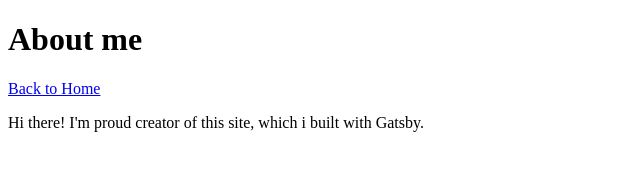
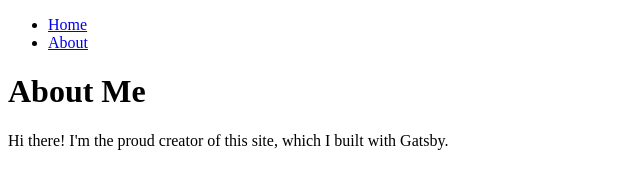
Before and after one commit to christian-fugate/ChristianFugateSSP, a Gatsby site: page /about in a window 1280 px wide. Shown: the whole page, without its empty margins (0-640 px from the left). Built offline with nearby package versions, Linux system fonts and the light colour scheme; Gatsby itself is replaced by a stand-in of ours.

Commit message:
Added layout file

```diff
--- /dev/null
+++ b/src/components/layout.js
@@ -0,0 +1,20 @@
+import * as React from 'react'
+import { Link } from 'gatsby'
+const Layout = ({ pageTitle, children }) => {
+  return (
+    <div>
+      <title>{pageTitle}</title>
+      <nav>
+        <ul>
+          <li><Link to="/">Home</Link></li>
+          <li><Link to="/about">About</Link></li>
+        </ul>
+      </nav>
+      <main>
+        <h1>{pageTitle}</h1>
+        {children}
+      </main>
+    </div>
+  )
+}
+export default Layout
--- a/src/pages/about.js
+++ b/src/pages/about.js
@@ -1,13 +1,10 @@
 import * as React from 'react'
-import { Link } from 'gatsby'
+import Layout from '../components/layout'
 const AboutPage = () => {
 	return (
-		<main>
-			<title>About Me</title>
-			<h1>About me</h1>
-			<Link to="/"> Back to Home</Link>
-			<p>Hi there! I'm proud creator of this site, which i built with Gatsby.</p>
-		</main>
+		<Layout pageTitle="About Me">
+			<p> Hi there! I'm the proud creator of this site, which I built with Gatsby. </p>
+		</Layout>
 	)
 }
 export default AboutPage
```
Also changed, not shown: src/pages/index.js (+6 -10 lines).
